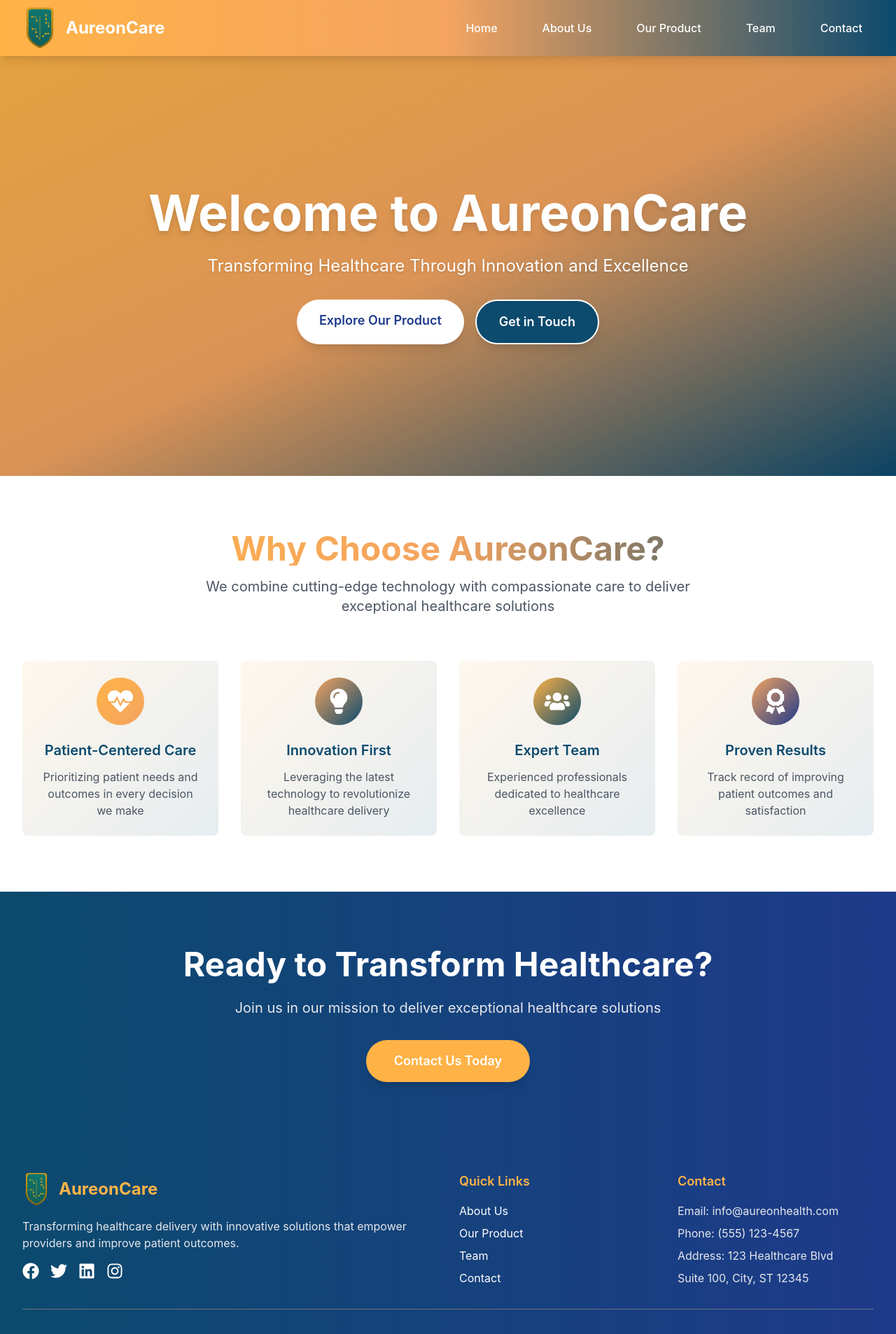
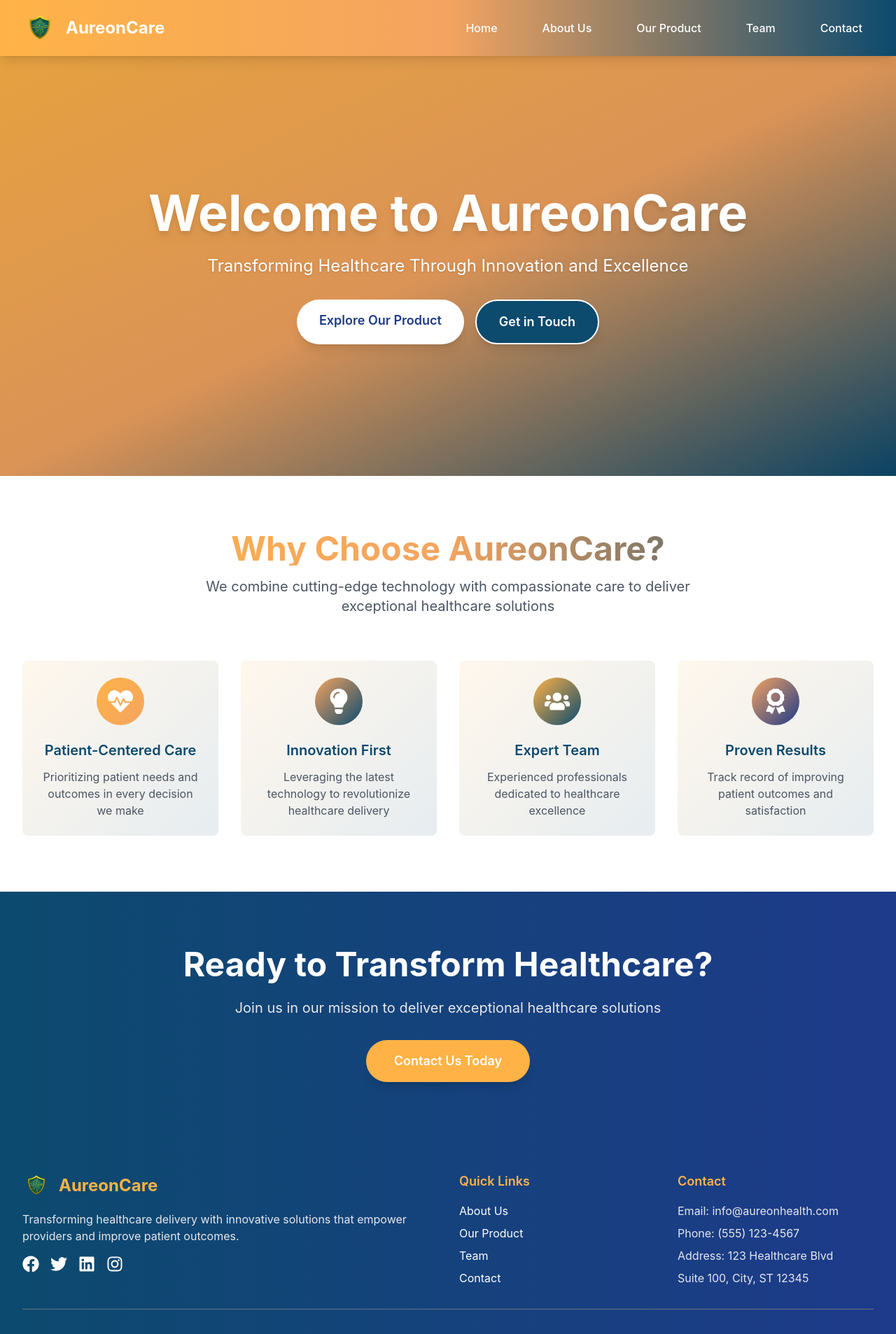
Before and after one commit to rajbizchannels/aureonhealth, a Next.js app: page / in a window 1280 px wide. Shown: the top 1906 px of the page at 70% size. Built offline with nearby package versions, Linux system fonts and the light colour scheme.

Commit message:
Replace SVG logos with PNG versions
- Update Navbar to use aureoncare-shield.png instead of .svg
- Update Footer to use aureoncare-shield.png instead of .svg
- Remove SVG logo files (replaced by uploaded PNG files)

```diff
--- a/src/components/Footer.tsx
+++ b/src/components/Footer.tsx
@@ -11,7 +11,7 @@ export default function Footer() {
           <div className="col-span-1 md:col-span-2">
             <div className="flex items-center mb-4">
               <Image
-                src="/logos/aureoncare-shield.svg"
+                src="/logos/aureoncare-shield.png"
                 alt="AureonCare"
                 width={40}
                 height={40}
--- a/src/components/Navbar.tsx
+++ b/src/components/Navbar.tsx
@@ -25,7 +25,7 @@ export default function Navbar() {
           {/* Logo */}
           <Link href="/" className="flex items-center">
             <Image
-              src="/logos/aureoncare-shield.svg"
+              src="/logos/aureoncare-shield.png"
               alt="AureonCare"
               width={50}
               height={50}
```
Also changed, not shown: public/logos/aureoncare-full-logo.svg (deleted), public/logos/aureoncare-shield.svg (deleted).
